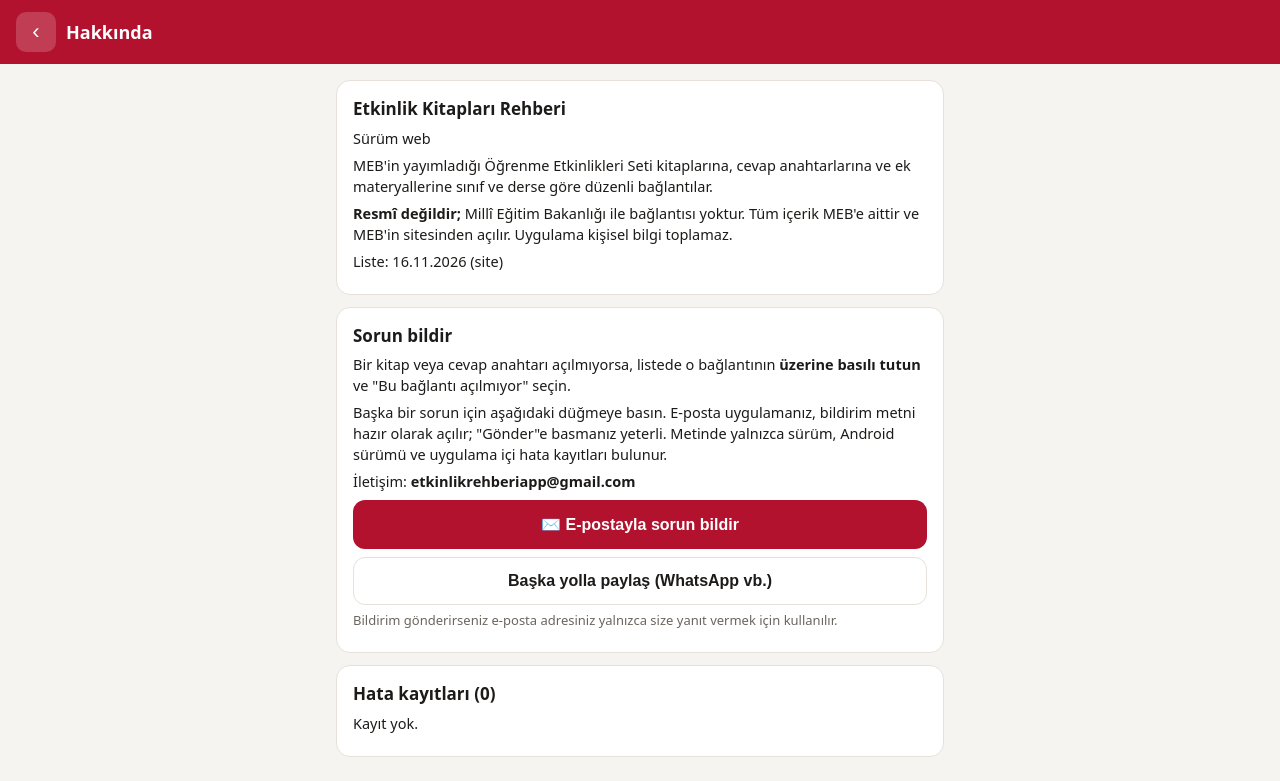
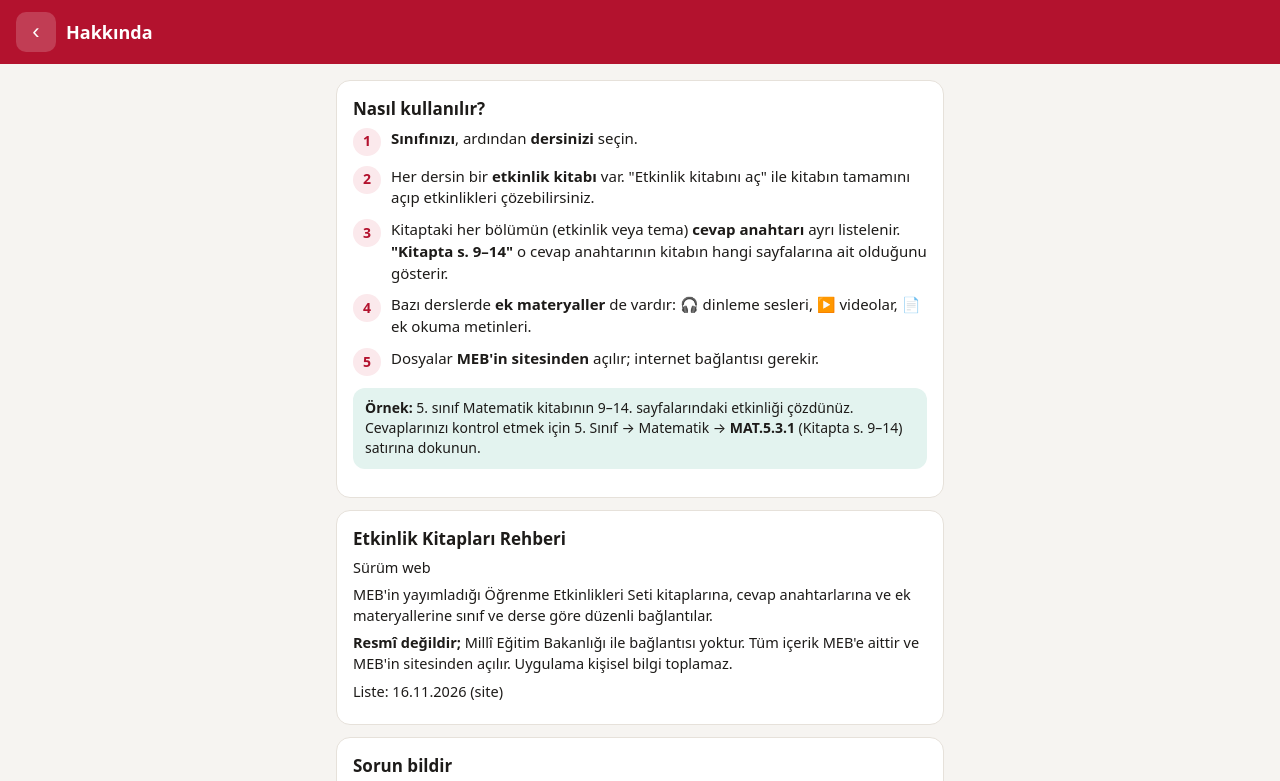
Before and after one commit to devoniq/meb-soru-portali, a plain HTML site: page index.html in a window 1280 px wide. Both pictures are taken after a click on the button "Hakkında". Shown: the top 781 px of the page. Drawn offline with Linux system fonts and the light colour scheme.

Commit message:
"Nasıl kullanılır" anlatımı eklendi
- Uygulamanın ilk açılış penceresi: 5 adımlık kullanım anlatımı ve gerçek
  bir örnek (5. sınıf Matematik, MAT.5.3.1, s. 9–14) + "resmî değildir"
- Hakkında ekranının başında aynı anlatım
- Ders sayfasında cevap anahtarı listesinin üstünde kısa ipucu

Co-Authored-By: Claude Opus 5.5 <noreply@anthropic.com>

```diff
--- a/index.html
+++ b/index.html
@@ -71,7 +71,14 @@ footer a{color:inherit}
 body.offline #cevrimdisi{display:block}
 #acilis{position:fixed;inset:0;z-index:20;background:rgba(0,0,0,.55);display:grid;place-items:center;padding:20px}
 #acilis[hidden]{display:none}
-#acilis div{background:var(--kart);color:var(--yazi);border-radius:18px;padding:22px 20px;max-width:420px;box-shadow:0 8px 30px rgba(0,0,0,.3)}
+#acilis > div{background:var(--kart);color:var(--yazi);border-radius:18px;padding:22px 20px;max-width:440px;
+  max-height:calc(100vh - 40px);overflow:auto;box-shadow:0 8px 30px rgba(0,0,0,.3)}
+.nasil{list-style:none;margin:0 0 12px;padding:0;font-size:15px}
+.nasil li{display:flex;gap:10px;margin:0 0 10px;align-items:flex-start}
+.nasil .no{flex:none;width:28px;height:28px;border-radius:50%;background:var(--ana-acik);color:var(--ana);
+  display:grid;place-items:center;font-weight:700;font-size:14px}
+.ornek{background:var(--vurgu-acik);border-radius:12px;padding:10px 12px;font-size:14px;margin:0 0 12px}
+.resmi{font-size:13px;color:var(--soluk);border-top:1px solid var(--cizgi);padding-top:10px;margin-top:4px}
 #acilis h3{margin:0 0 10px;font-size:19px}
 #acilis p{margin:0 0 12px;font-size:15px}
 #acilis button{width:100%;border:0;border-radius:12px;padding:14px;font-size:16px;font-weight:700;background:#b3122e;color:#fff;margin-top:6px}
@@ -108,11 +115,11 @@ body.offline #cevrimdisi{display:block}
 <main id="icerik"></main>
 <footer id="altbilgi"></footer>
 <div id="acilis" hidden role="dialog" aria-modal="true"><div>
-  <h3>Bilgilendirme</h3>
-  <p><b>Bu uygulama resmî değildir</b> ve Millî Eğitim Bakanlığı ile bir bağlantısı yoktur.</p>
-  <p>Tüm kitaplar, cevap anahtarları ve ek materyaller MEB'e aittir. Uygulama hiçbir dosyayı kopyalamaz;
-    dokunduğunuzda dosya doğrudan MEB'in sitesinden açılır.</p>
-  <button id="anladim">Anladım</button>
+  <h3>Nasıl kullanılır?</h3>
+  <div id="acilis-nasil"></div>
+  <p class="resmi"><b>Bu uygulama resmî değildir</b> ve Millî Eğitim Bakanlığı ile bir bağlantısı yoktur.
+    Tüm kitaplar, cevap anahtarları ve ek materyaller MEB'e aittir; uygulama hiçbir dosyayı kopyalamaz.</p>
+  <button id="anladim">Başla</button>
 </div></div>
 
 <div id="menu" hidden><div class="kutu" role="dialog" aria-modal="true">
@@ -202,10 +209,25 @@ async function paylas(metin) {
   catch (e) { prompt("Bu metni kopyalayıp gönderin:", metin); }
 }
 
+const NASIL = `
+  <ol class="nasil">
+    <li><span class="no">1</span><span><b>Sınıfınızı</b>, ardından <b>dersinizi</b> seçin.</span></li>
+    <li><span class="no">2</span><span>Her dersin bir <b>etkinlik kitabı</b> var. "Etkinlik kitabını aç" ile kitabın
+      tamamını açıp etkinlikleri çözebilirsiniz.</span></li>
+    <li><span class="no">3</span><span>Kitaptaki her bölümün (etkinlik veya tema) <b>cevap anahtarı</b> ayrı
+      listelenir. <b>"Kitapta s. 9–14"</b> o cevap anahtarının kitabın hangi sayfalarına ait olduğunu gösterir.</span></li>
+    <li><span class="no">4</span><span>Bazı derslerde <b>ek materyaller</b> de vardır: 🎧 dinleme sesleri,
+      ▶️ videolar, 📄 ek okuma metinleri.</span></li>
+    <li><span class="no">5</span><span>Dosyalar <b>MEB'in sitesinden</b> açılır; internet bağlantısı gerekir.</span></li>
+  </ol>
+  <div class="ornek"><b>Örnek:</b> 5. sınıf Matematik kitabının 9–14. sayfalarındaki etkinliği çözdünüz.
+    Cevaplarınızı kontrol etmek için 5. Sınıf → Matematik → <b>MAT.5.3.1</b> (Kitapta s. 9–14) satırına dokunun.</div>`;
+
 function hakkinda() {
   $("#baslik").textContent = "Hakkında";
   const k = kayitlar();
   $("#icerik").innerHTML = `
+    <div class="bilgi-kart"><h3>Nasıl kullanılır?</h3>${NASIL}</div>
     <div class="bilgi-kart"><h3>Etkinlik Kitapları Rehberi</h3>
       <p>Sürüm ${esc(SURUM)}</p>
       <p>MEB'in yayımladığı Öğrenme Etkinlikleri Seti kitaplarına, cevap anahtarlarına ve ek materyallerine
@@ -304,6 +326,8 @@ function ciz() {
         <div class="alt">PDF${d.sayfa ? " · " + d.sayfa + " sayfa" : ""}${d.boyut ? " · " + mb(d.boyut) : ""}</div></span>
       <span class="ok">↗</span></a>
     <h2>CEVAP ANAHTARLARI</h2>
+    ${cevaplar ? `<p class="ipucu">Her satır kitaptaki bir bölümün cevaplarıdır. Çözdüğünüz sayfayı
+      "Kitapta s." bilgisinden bulun.</p>` : ""}
     ${cevaplar ? `<div class="liste">${cevaplar}</div>`
       : `<div class="not">Bu kitabın cevap anahtarı bağlantıları bulunamadı. Kitabın içindeki karekodları okutarak ulaşabilirsiniz.</div>`}
     ${ekler ? `<h2>EK MATERYALLER</h2><div class="liste">${ekler}</div>` : ""}`;
@@ -393,6 +417,7 @@ if (UYGULAMA) {
   // İlk açılışta bir kez "resmî değildir" bilgilendirmesi
   let gosterildi = false;
   try { gosterildi = localStorage.getItem("bilgilendirme") === "1"; } catch (e) {}
+  $("#acilis-nasil").innerHTML = NASIL;
   if (!gosterildi) $("#acilis").hidden = false;
   $("#anladim").onclick = () => {
     $("#acilis").hidden = true;
```
